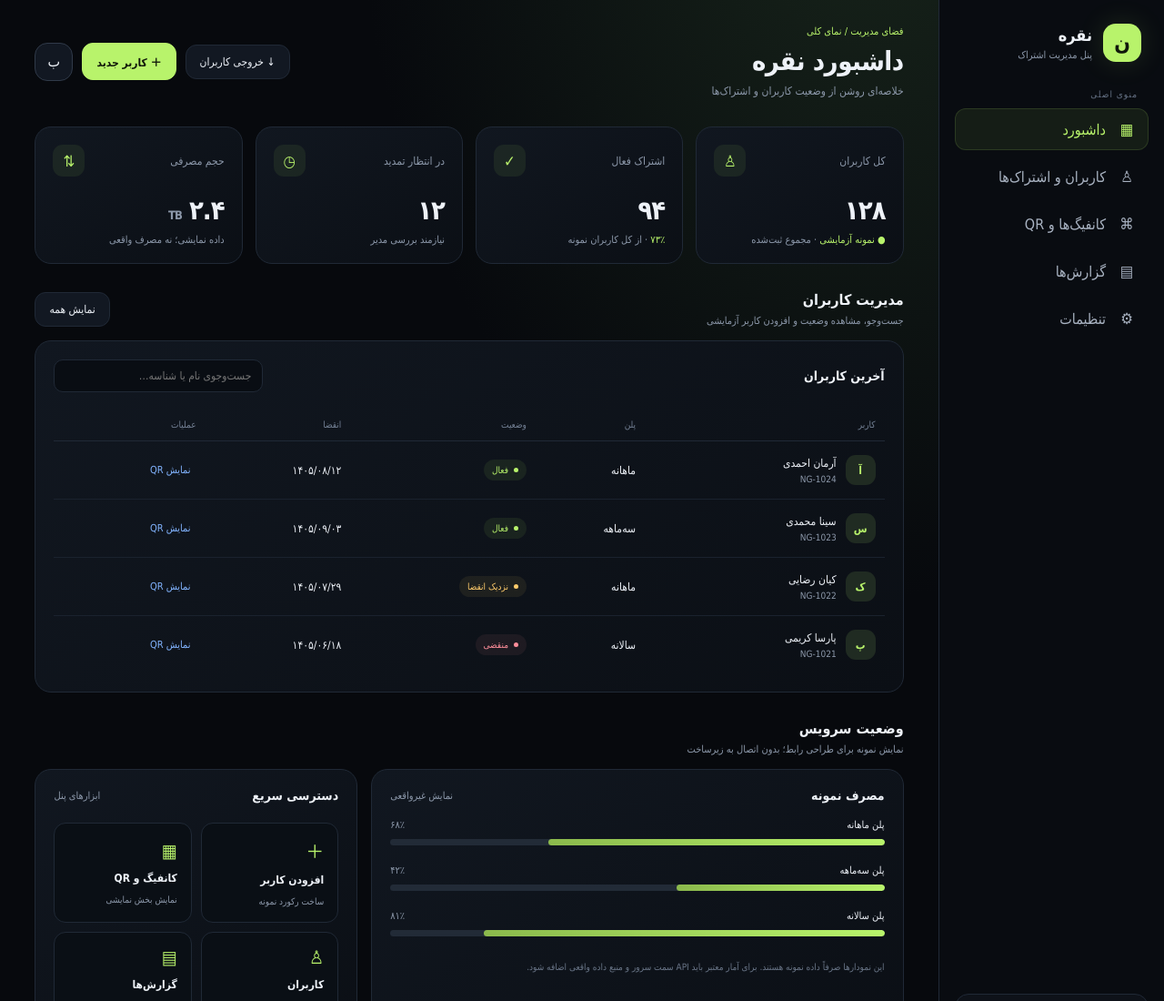
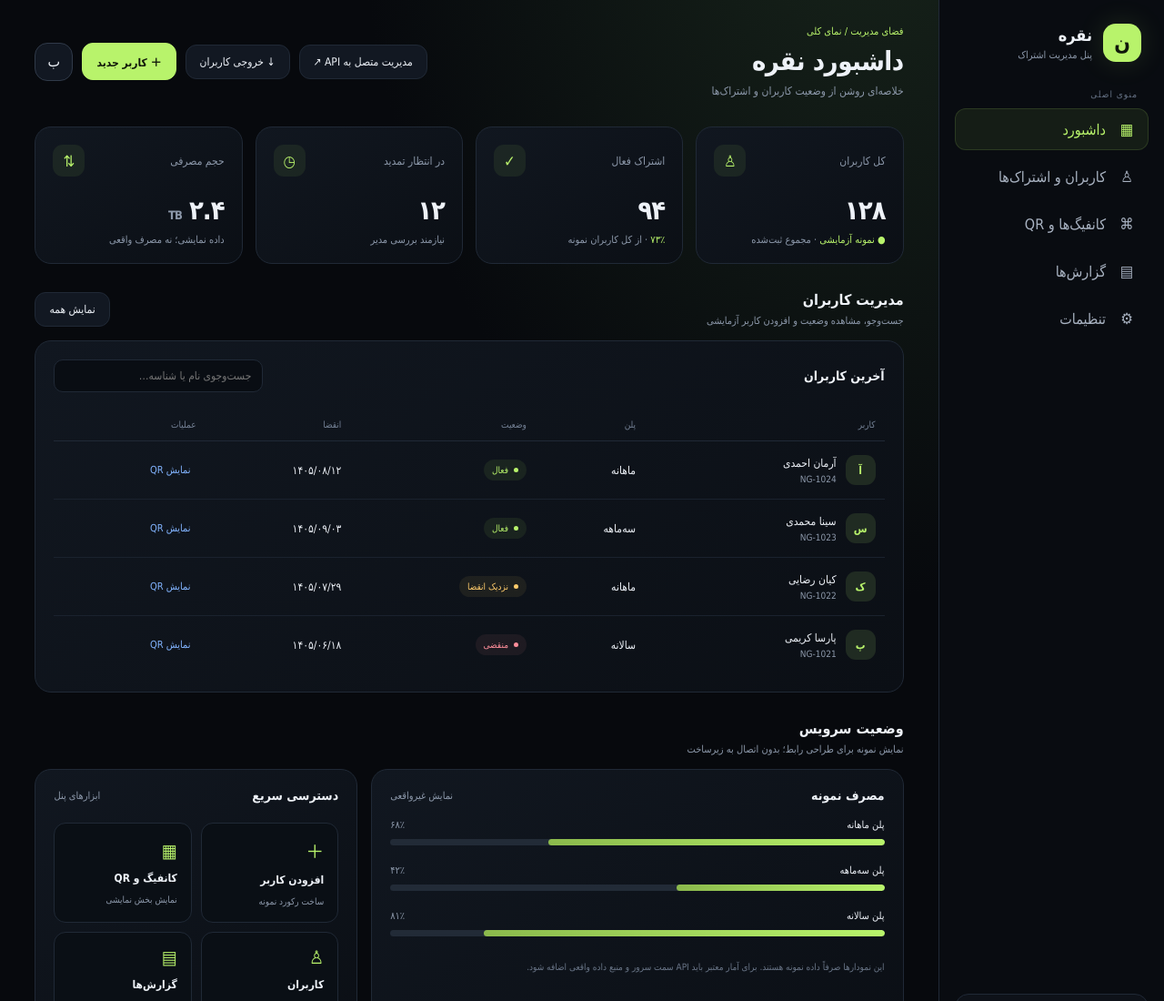
Before and after one commit to bardiahaghpanah/Noghreh-Panel, a plain HTML site: page index.html in a window 1280 px wide. Shown: the top 1100 px of the page at 91% size. Drawn offline with Linux system fonts and the light colour scheme.

Commit message:
Link dashboard to API-connected user management

```diff
--- a/index.html
+++ b/index.html
@@ -26,7 +26,7 @@
   <div class="side-bottom"><div class="status"><div class="status-line"><span class="dot"></span><strong>نسخه نمایشی فعال</strong></div><p>اطلاعات این پنل نمونه است و هنوز به سرویس واقعی یا سرور اتصال متصل نیست.</p></div></div>
 </aside>
 <main class="main">
-  <header class="topbar"><div style="display:flex;gap:12px;align-items:flex-start"><button class="btn mobile-menu" id="menuBtn" aria-label="باز کردن منو">☰</button><div><div class="eyebrow">فضای مدیریت / نمای کلی</div><h2 id="pageTitle">داشبورد نقره</h2><div class="sub">خلاصه‌ای روشن از وضعیت کاربران و اشتراک‌ها</div></div></div><div class="top-actions"><button class="btn" id="exportBtn">↓ خروجی کاربران</button><button class="btn primary" id="addBtn">＋ کاربر جدید</button><div class="avatar" title="مدیر پنل">ب</div></div></header>
+  <header class="topbar"><div style="display:flex;gap:12px;align-items:flex-start"><button class="btn mobile-menu" id="menuBtn" aria-label="باز کردن منو">☰</button><div><div class="eyebrow">فضای مدیریت / نمای کلی</div><h2 id="pageTitle">داشبورد نقره</h2><div class="sub">خلاصه‌ای روشن از وضعیت کاربران و اشتراک‌ها</div></div></div><div class="top-actions"><a class="btn" href="./manage.html" style="text-decoration:none">مدیریت متصل به API ↗</a><button class="btn" id="exportBtn">↓ خروجی کاربران</button><button class="btn primary" id="addBtn">＋ کاربر جدید</button><div class="avatar" title="مدیر پنل">ب</div></div></header>
   <section class="grid" aria-label="آمار کلی">
     <article class="stat"><div class="stat-head"><span>کل کاربران</span><span class="stat-icon">♙</span></div><div class="value" id="totalUsers">۱۲۸</div><div class="change"><strong>● نمونه آزمایشی</strong> · مجموع ثبت‌شده</div></article>
     <article class="stat"><div class="stat-head"><span>اشتراک فعال</span><span class="stat-icon">✓</span></div><div class="value" id="activeUsers">۹۴</div><div class="change"><strong>۷۳٪</strong> · از کل کاربران نمونه</div></article>
```
